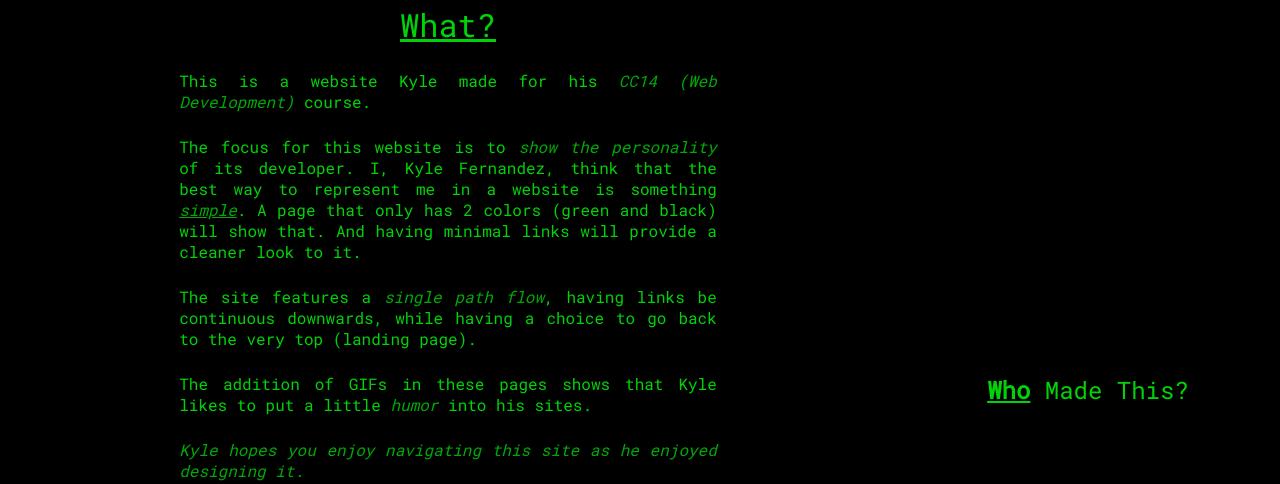
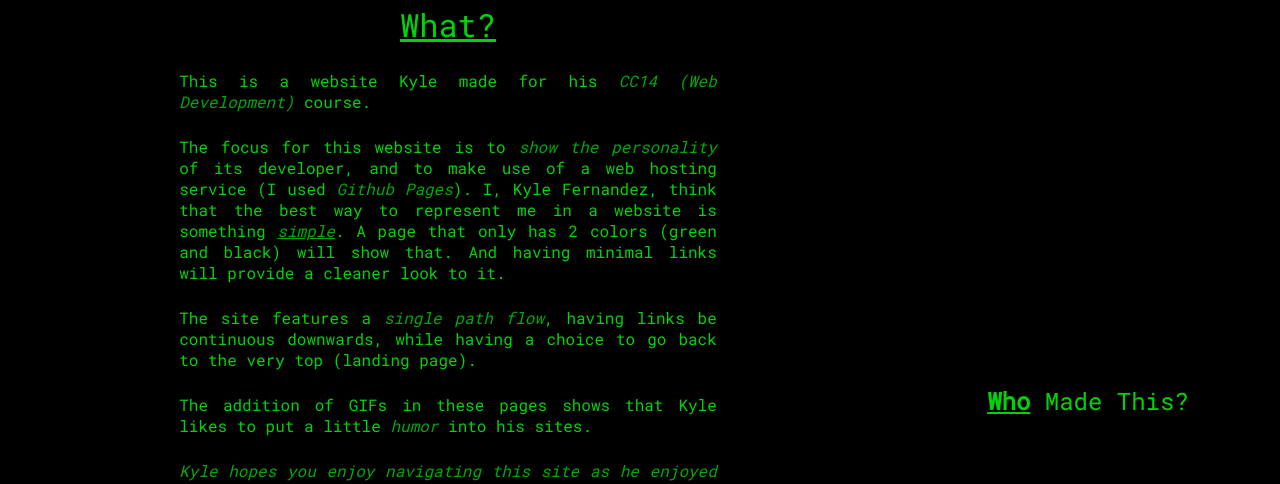
Before and after one commit to krisFernz26/hobbies, a plain HTML site: page index.html in a window 1280 px wide. Shown: the part 976-1460 px from the top of the page. Drawn offline with Linux system fonts and the light colour scheme; a web font is replaced by a local one.

Commit message:
Added Text

```diff
--- a/index.html
+++ b/index.html
@@ -51,7 +51,7 @@
 					<p>
 						This is a website Kyle made for his <em>CC14 (Web Development)</em> course.
 					</p>
-					<p>The focus for this website is to <em>show the personality</em> of its developer. I, Kyle Fernandez, think that the best way to represent me in a website is something <em><u>simple</u></em>. A page that only has 2 colors (green and black) will show that. And having minimal links will provide a cleaner look to it.</p>
+					<p>The focus for this website is to <em>show the personality</em> of its developer, and to make use of a web hosting service (I used <em>Github Pages</em>). I, Kyle Fernandez, think that the best way to represent me in a website is something <em><u>simple</u></em>. A page that only has 2 colors (green and black) will show that. And having minimal links will provide a cleaner look to it.</p>
 					<p>The site features a <em>single path flow</em>, having links be continuous downwards, while having a choice to go back to the very top (landing page).</p>
 					<p>The addition of GIFs in these pages shows that Kyle likes to put a little <em>humor</em> into his sites.</p>
 					<p><em>Kyle hopes you enjoy navigating this site as he enjoyed designing it.</em></p>
```
